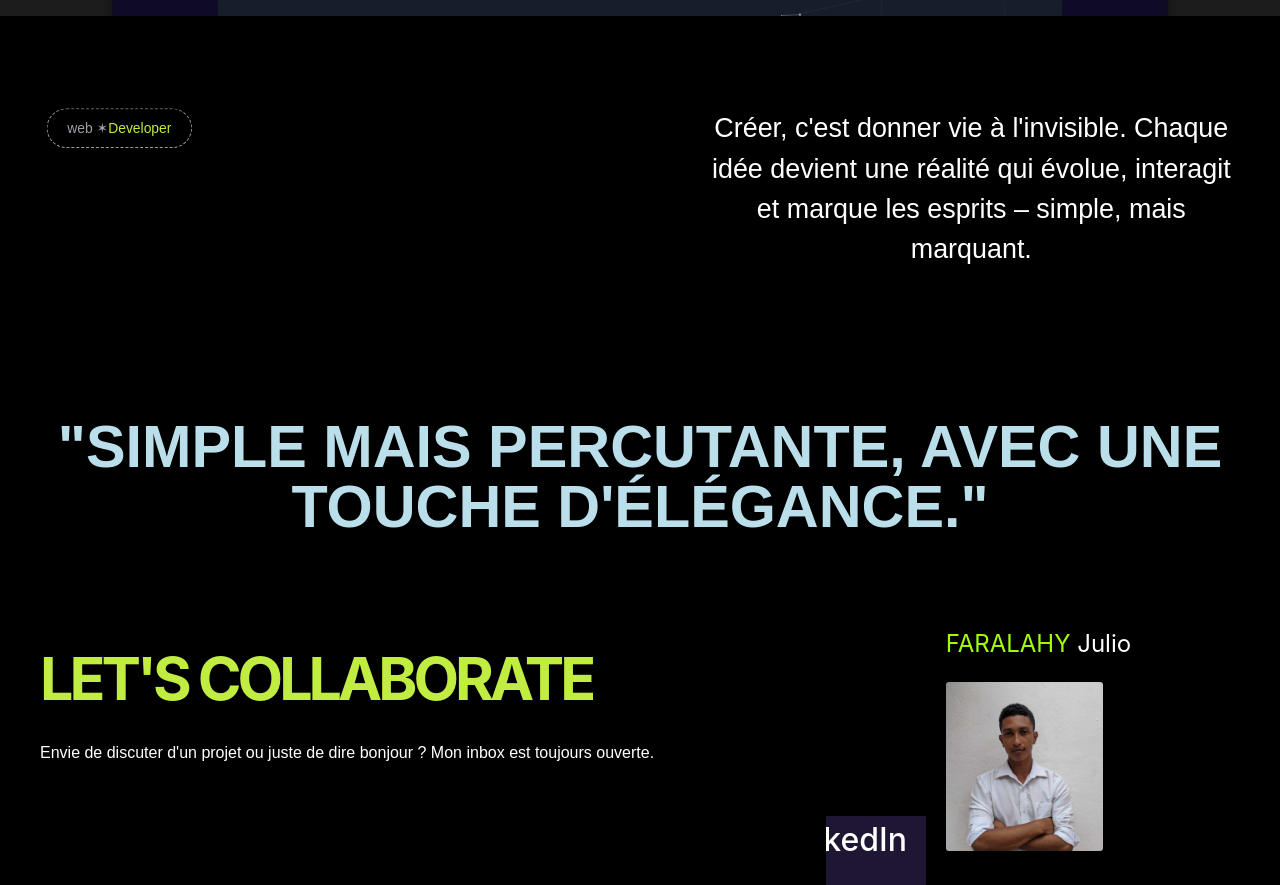
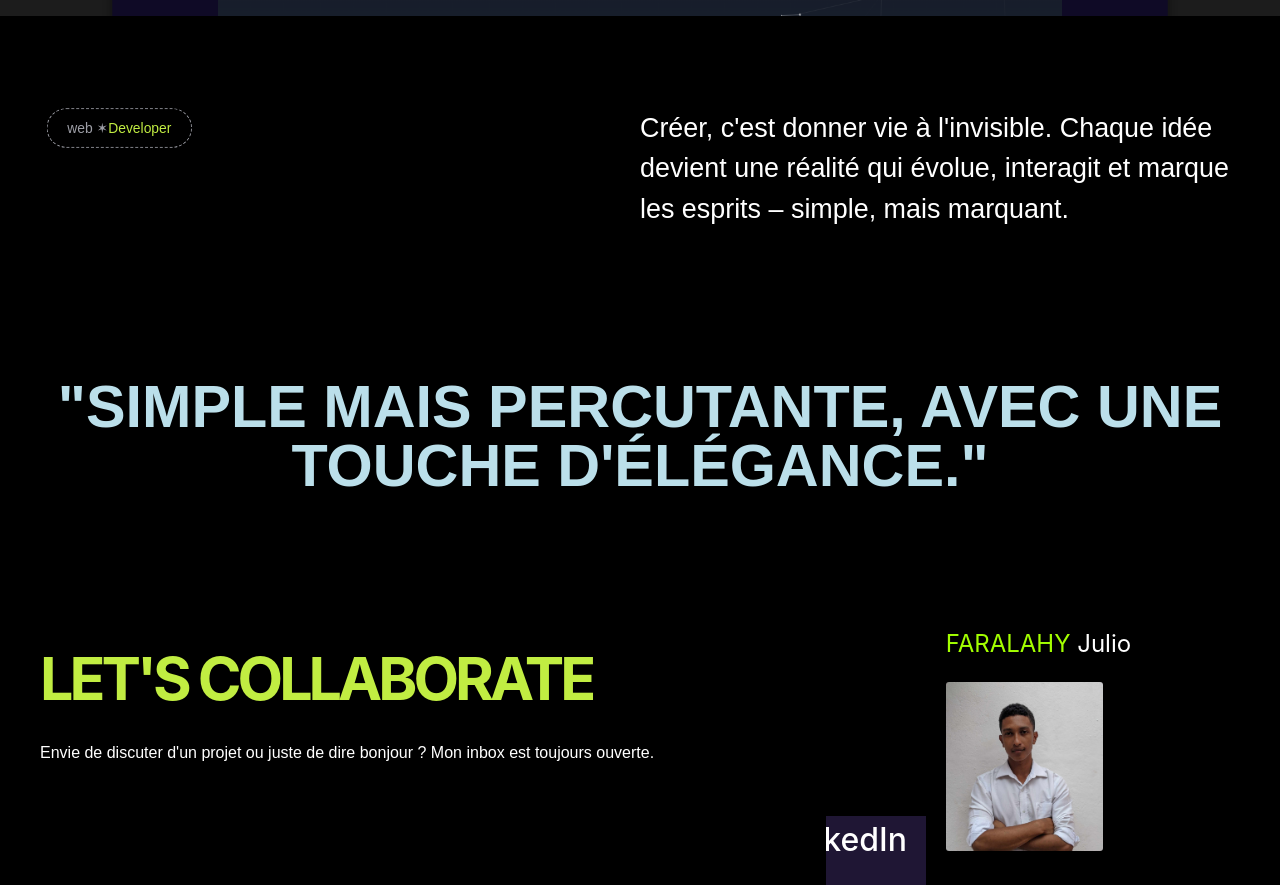
Before and after one commit to Julio23F/julio23F-portfolio, a React (Vite) app: page / in a window 1280 px wide. Shown: the part 2436-3321 px from the top of the page. Built offline with nearby package versions, Linux system fonts and the light colour scheme; a web font is replaced by a local one.

Commit message:
Refonte nav

```diff
--- a/src/styles/infoContact.css
+++ b/src/styles/infoContact.css
@@ -31,8 +31,9 @@
 
     .description {
         font-size: 1.7em;
-        max-width: 530px;
+        max-width: 600px;
         font-family: sans-serif;
+        text-align: left;
     }
 
 
```
